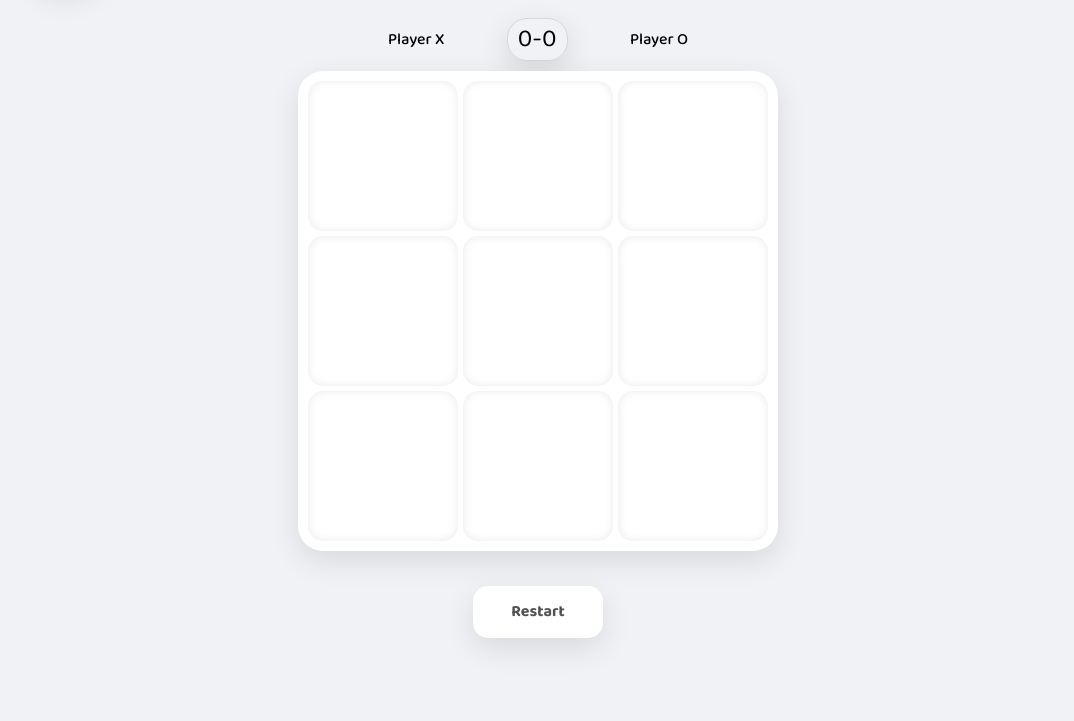
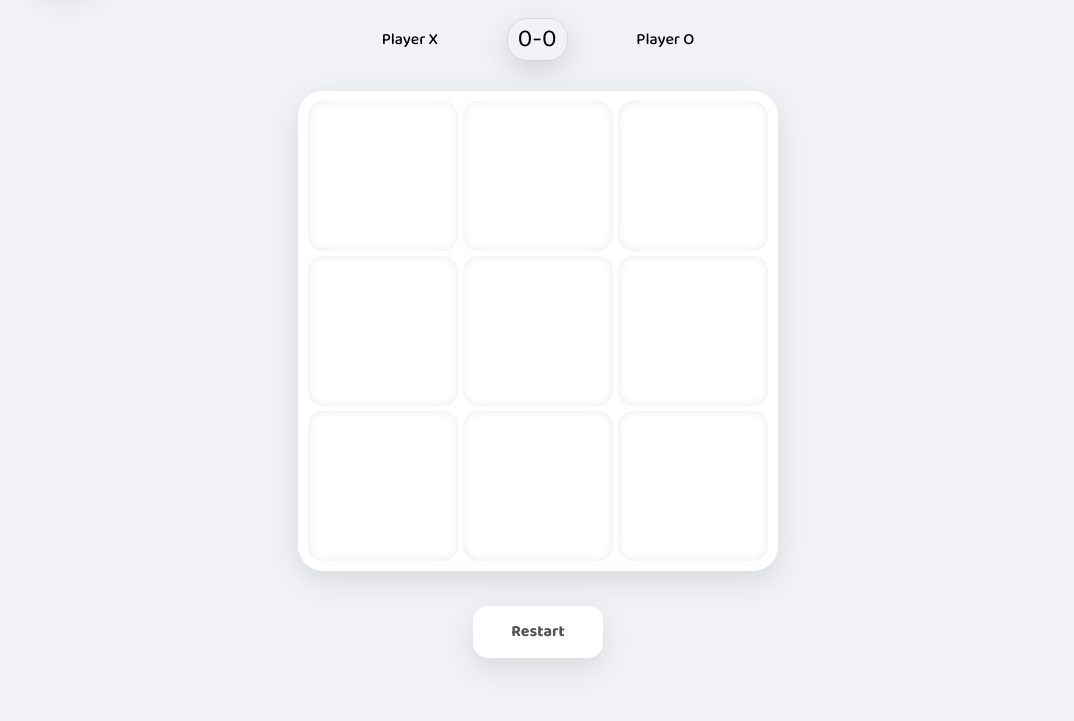
Before and after one commit to aditya836867/Tic-Tac-Toe, a plain HTML site: page index.html in a window 1280 px wide. Shown: the part 95-816 px from the top of the page, without its empty margins (102-1176 px from the left). Drawn offline with Linux system fonts and the light colour scheme.

Commit message:
Update style.css

```diff
--- a/style.css
+++ b/style.css
@@ -1,4 +1,4 @@
-@import url('https://fonts.googleapis.com/css2?family=Baloo+Bhai+2:wght@400..800&family=Inter:ital,opsz,wght@0,14..32,100..900;1,14..32,100..900&family=Kanit:ital,wght@0,100;0,200;0,300;0,400;0,500;0,600;0,700;0,800;0,900;1,100;1,200;1,300;1,400;1,500;1,600;1,700;1,800;1,900&family=Poppins:ital,wght@0,100;0,200;0,300;0,400;0,500;0,600;0,700;0,800;0,900;1,100;1,200;1,300;1,400;1,500;1,600;1,700;1,800;1,900&display=swap');
+@import url('https://fonts.googleapis.com/css2?family=Baloo+Bhai+2:wght@400..800&family=Inter:ital,opsz,wght@0,14..32,100..900;1,14..32,100..900&family=Kanit:ital,wght@0,100;0,200;0,300;0,400;0,500;0,600;0,700;0,800;0,900;1,100;1,200;1,300;1,400;1,500;1,600;1,700;1,800;1,900&display=swap');
 
 body {
   background: #f0f2f5;
@@ -23,7 +23,6 @@ body {
     margin-top: 25px;
     margin-bottom: 30px;
     align-items: center;
-    margin-bottom: 30px;
     /* margin-left: 35px; */
     user-select: none;
 }
@@ -217,19 +216,18 @@ body {
     filter: grayscale(1);
 }
 
-.scoreBoard{
+.scoreBoard {
     display: flex;
-    margin-bottom: 10px;
-    justify-content:space-between;
+    margin-bottom: 30px;
+    justify-content: space-evenly;
     align-items: center;
-    width: calc(var(--BoxSize)*2);
-    font-family: "baloo bhai 2";
+    width: calc(var(--BoxSize) * 3);
+    font-family: "baloo bhai 2", Arial, sans-serif;
 }
-.scoreBoard .left, .right{
+.scoreBoard .left, .scoreBoard .right {
     font-weight: 450;
 }
-
-.scoreBoard .score{
+.scoreBoard .score {
     font-size: 25px;
     border: 1px solid rgba(0, 0, 0, 0.112);
     padding-left: 10px;
```
